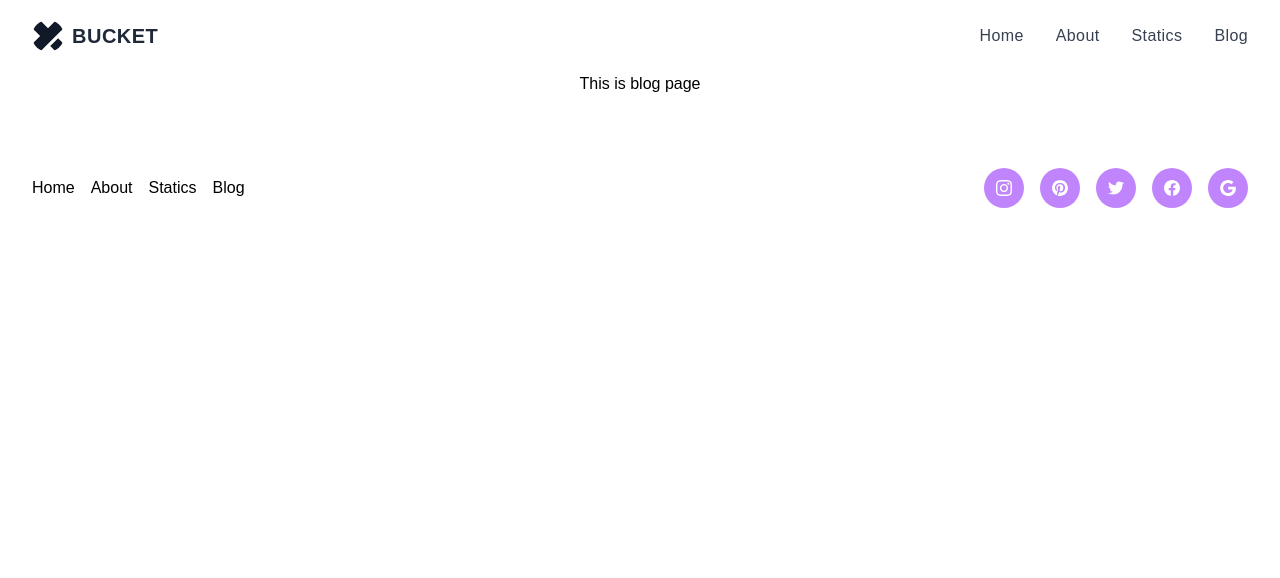
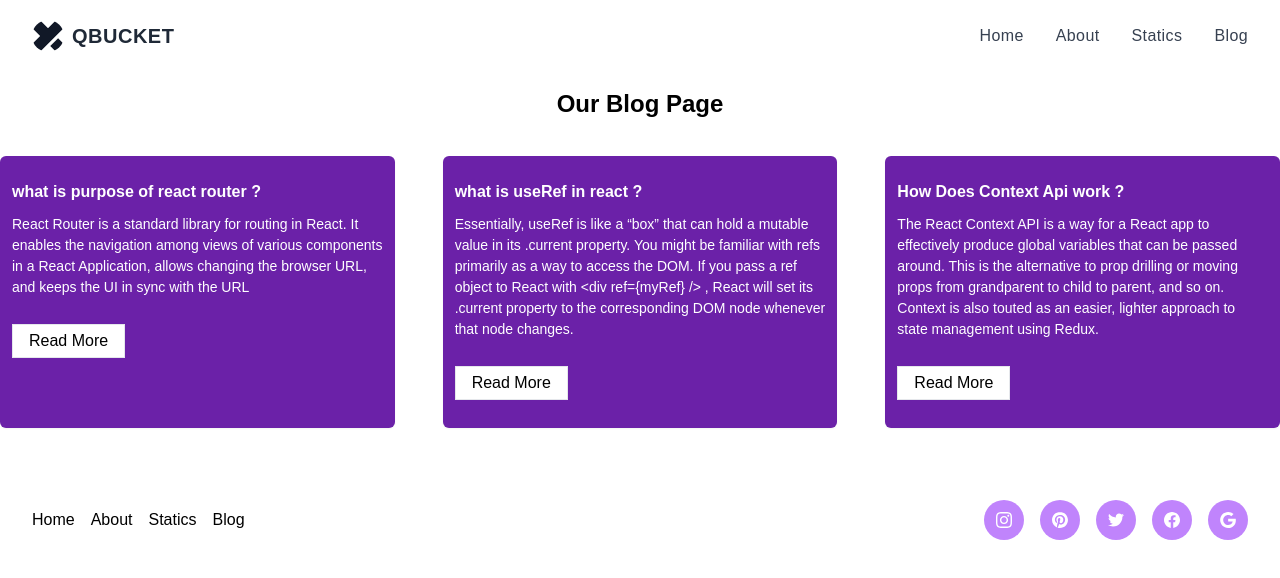
Before and after one commit to adorzamaan/Qbucket, a React (Create React App) app: page /blog in a window 1280 px wide. Shown: the top 578 px of the page. Built offline with nearby package versions, Linux system fonts and the light colour scheme.

Commit message:
quiz functionality

```diff
--- a/package.json
+++ b/package.json
@@ -13,6 +13,7 @@
     "react-dom": "^18.2.0",
     "react-router-dom": "^6.4.2",
     "react-scripts": "5.0.1",
+    "react-toastify": "^9.0.8",
     "web-vitals": "^2.1.4"
   },
   "scripts": {
--- /dev/null
+++ b/public/Blog.json
@@ -0,0 +1,14 @@
+[
+  {
+    "titl": "what is purpose of react router ?",
+    "description": "React Router is a standard library for routing in React. It enables the navigation among views of various components in a React Application, allows changing the browser URL, and keeps the UI in sync with the URL"
+  },
+  {
+    "titl": "what is useRef in react ?",
+    "description": "Essentially, useRef is like a “box” that can hold a mutable value in its .current property. You might be familiar with refs primarily as a way to access the DOM. If you pass a ref object to React with <div ref={myRef} /> , React will set its .current property to the corresponding DOM node whenever that node changes."
+  },
+  {
+    "titl": "How Does Context Api work ?",
+    "description": "The React Context API is a way for a React app to effectively produce global variables that can be passed around. This is the alternative to prop drilling or moving props from grandparent to child to parent, and so on. Context is also touted as an easier, lighter approach to state management using Redux."
+  }
+]
--- a/public/index.html
+++ b/public/index.html
@@ -13,7 +13,7 @@
     <link rel="shortcut icon" href="favicon.png" type="image/x-icon" />
     <link rel="manifest" href="%PUBLIC_URL%/manifest.json" />
 
-    <title>Bucket</title>
+    <title>QBucket</title>
   </head>
   <body>
     <noscript>You need to enable JavaScript to run this app.</noscript>
--- a/src/Components/Blog/Blog.js
+++ b/src/Components/Blog/Blog.js
@@ -1,9 +1,29 @@
 import React from "react";
+import { useLoaderData } from "react-router-dom";
 
 const Blog = () => {
+  const blogs = useLoaderData();
+  console.log(blogs);
   return (
-    <div>
-      <h3>This is blog page</h3>
+    <div className="container mx-auto justify-center">
+      <h3 className="font-bold py-4 text-2xl">Our Blog Page</h3>
+      <div className="justify-center grid lg:grid-cols-3 sm:grid-cols-1 gap-12 pt-5">
+        {blogs.map((blog) => (
+          <div className="card  bg-purple-800 text-white py-3 text-start px-3 rounded-md shadow-sm">
+            <div className="card-body">
+              <h2 className="pt-3 card-title font-bold">{blog.titl}</h2>
+              <p style={{ fontSize: "14px", margin: "10px 0px" }}>
+                {blog.description}
+              </p>
+              <div className="justify-start">
+                <button className="border px-4 py-1 bg-white text-black my-4">
+                  Read More
+                </button>
+              </div>
+            </div>
+          </div>
+        ))}
+      </div>
     </div>
   );
 };
--- a/src/Components/Header/Header.js
+++ b/src/Components/Header/Header.js
@@ -16,7 +16,7 @@ const Header = () => {
             <path d="M18.266 26.068l7.839-7.854 4.469 4.479c1.859 1.859 1.859 4.875 0 6.734l-1.104 1.104c-1.859 1.865-4.875 1.865-6.734 0zM30.563 2.531l-1.109-1.104c-1.859-1.859-4.875-1.859-6.734 0l-6.719 6.734-6.734-6.734c-1.859-1.859-4.875-1.859-6.734 0l-1.104 1.104c-1.859 1.859-1.859 4.875 0 6.734l6.734 6.734-6.734 6.734c-1.859 1.859-1.859 4.875 0 6.734l1.104 1.104c1.859 1.859 4.875 1.859 6.734 0l21.307-21.307c1.859-1.859 1.859-4.875 0-6.734z"></path>
           </svg>
           <span className="ml-2 text-xl font-bold tracking-wide text-gray-800 uppercase">
-            Bucket
+            QBucket
           </span>
         </Link>
         <ul className="flex items-center hidden space-x-8 lg:flex">
--- a/src/Components/Home/Home.js
+++ b/src/Components/Home/Home.js
@@ -45,7 +45,7 @@ const Home = () => {
             </p>
             <button
               type="button"
-              className="px-8 py-3 font-semibold rounded-full dark:bg-purple-500 dark:text-white"
+              className="px-8 py-3 font-semibold rounded-full bg-purple-500 text-white"
             >
               Start Now
             </button>
--- a/src/Components/Routes/Router.js
+++ b/src/Components/Routes/Router.js
@@ -35,6 +35,9 @@ const Router = () => {
         },
         {
           path: "/blog",
+          loader: () => {
+            return fetch("Blog.json");
+          },
           element: <Blog></Blog>,
         },
         {
--- a/src/Components/SingleQuiz/SingleQuiz.js
+++ b/src/Components/SingleQuiz/SingleQuiz.js
@@ -1,9 +1,20 @@
 import { faEye } from "@fortawesome/free-solid-svg-icons";
 import { FontAwesomeIcon } from "@fortawesome/react-fontawesome";
 import React from "react";
+import { toast } from "react-toastify";
 
 const SingleQuiz = ({ question }) => {
-  const answerOption = question.options;
+  const { options, id, correctAnswer } = question;
+  // const answerOption = options;
+
+  const handleCorrectAnswer = (answer) => {
+    if (answer === correctAnswer) {
+      return toast.success("Good job,Correct Answer", { autoClose: 1000 });
+    } else {
+      return toast.error("Failed,try again!!", { autoClose: 500 });
+    }
+  };
+
   return (
     <div className="container">
       <div className="card  bg-base-100 shadow-xl p-5">
@@ -20,9 +31,12 @@ const SingleQuiz = ({ question }) => {
             </p>
           </div>
           <div className="text-center grid lg:grid-cols-2 md:grid-cols-2 sm:grid-cols-1">
-            {answerOption.map((answer) => (
-              <div className="flex card relative border m-3 items-center py-5 px-2 hover:border-purple-900 hover:border-2 hover:duration-75 hover:bg-gray-600 hover:text-white">
-                <input type="radio" name="" id="" className="" />
+            {options.map((answer) => (
+              <div
+                onClick={() => handleCorrectAnswer(answer)}
+                className="flex card relative border m-3 items-center py-5 px-2 hover:border-purple-900 hover:border-2 hover:duration-75 hover:bg-gray-600 hover:text-white"
+              >
+                <input type="radio" name="" className="" />
                 <p className="px-5" style={{ fontSize: "13px" }}>
                   {answer}
                 </p>
--- a/src/index.js
+++ b/src/index.js
@@ -1,13 +1,16 @@
-import React from 'react';
-import ReactDOM from 'react-dom/client';
-import './index.css';
-import App from './App';
-import reportWebVitals from './reportWebVitals';
+import React from "react";
+import ReactDOM from "react-dom/client";
+import { ToastContainer } from "react-toastify";
+import "react-toastify/dist/ReactToastify.css";
+import App from "./App";
+import "./index.css";
+import reportWebVitals from "./reportWebVitals";
 
-const root = ReactDOM.createRoot(document.getElementById('root'));
+const root = ReactDOM.createRoot(document.getElementById("root"));
 root.render(
   <React.StrictMode>
     <App />
+    <ToastContainer position="top-center"></ToastContainer>
   </React.StrictMode>
 );
 
```
Also changed, not shown: src/Components/Answer/Answer.js (added), 1 other file (tests, documents, lock files or other folders).
